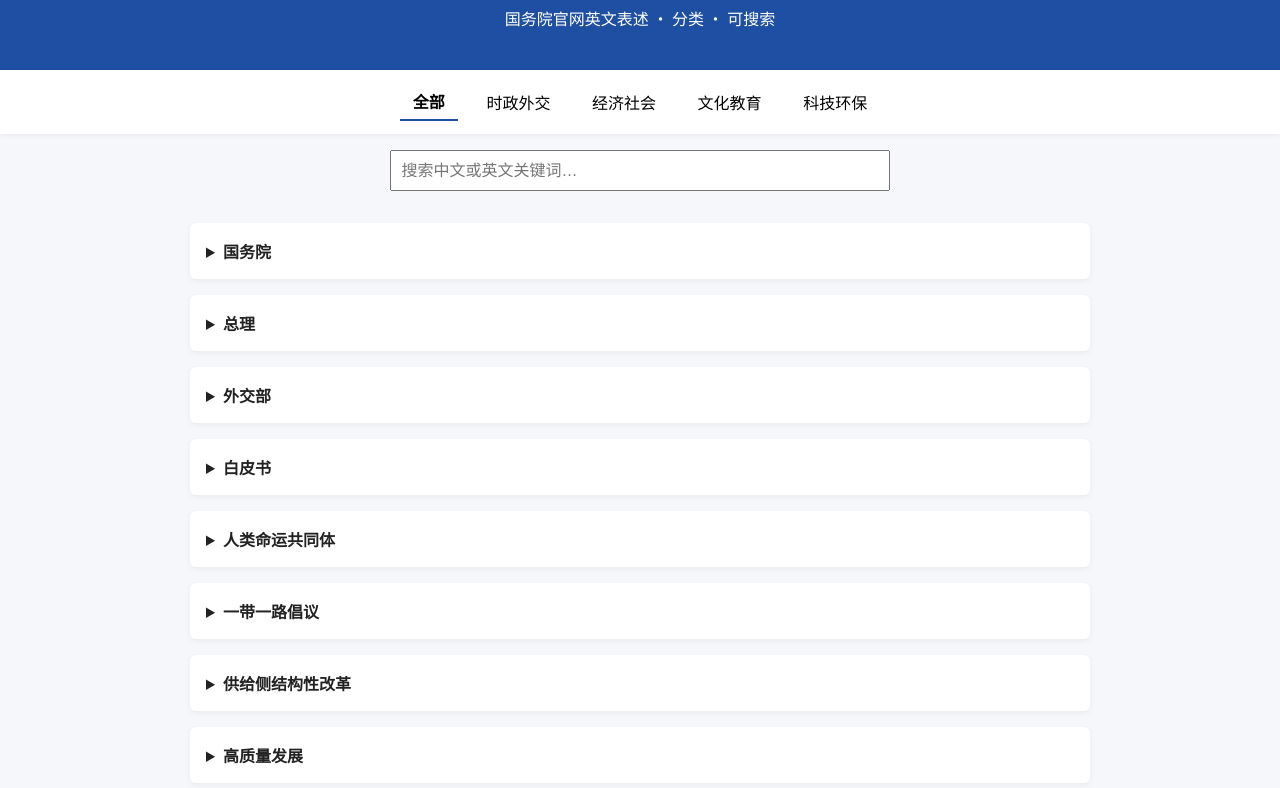
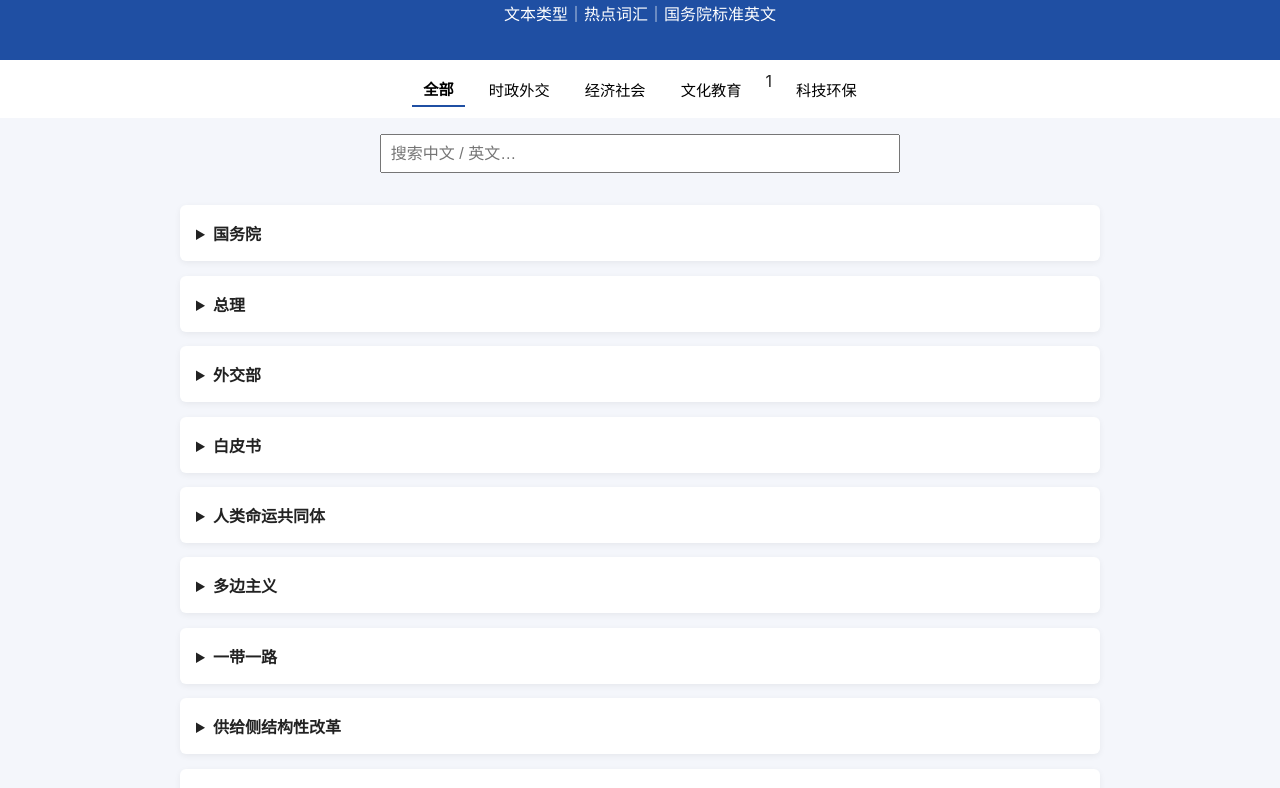
Before and after one commit to Fine512/New-catti, a plain HTML site: page index.html in a window 1280 px wide. Shown: the part 107-895 px from the top of the page. Drawn offline with Linux system fonts and the light colour scheme.

Commit message:
Add files via upload

```diff
--- a/index.html
+++ b/index.html
@@ -2,222 +2,100 @@
 <html lang="zh-CN">
 <head>
 <meta charset="UTF-8" />
-<title>CATTI 二级笔译核心词汇站</title>
-<meta name="viewport" content="width=device-width, initial-scale=1.0" />
-
-<!-- 字体 -->
-<link href="https://fonts.googleapis.com/css2?family=Noto+Sans+SC:wght@400;700&display=swap" rel="stylesheet">
-
+<title>CATTI 二级笔译核心考点</title>
+<meta name="viewport" content="width=device-width,Jinitial-scale=1.0"/>
 <style>
-:root {
-  --primary: #1f4fa3;
-  --bg: #f5f7fb;
-}
-body {
-  margin: 0;
-  font-family: "Noto Sans SC", system-ui, sans-serif;
-  background: var(--bg);
-  color: #222;
-}
-header {
-  background: var(--primary);
-  color: white;
-  padding: 1.5rem;
-  text-align: center;
-}
-nav {
-  display: flex;
-  justify-content: center;
-  gap: 1rem;
-  background: white;
-  padding: 0.8rem;
-  position: sticky;
-  top: 0;
-  z-index: 99;
-  box-shadow: 0 2px 6px rgba(0,0,0,.05);
-}
-nav button {
-  border: none;
-  background: none;
-  font-size: 1rem;
-  cursor: pointer;
-  padding: 0.4rem 0.8rem;
-}
-nav button.active {
-  border-bottom: 2px solid var(--primary);
-  font-weight: bold;
-}
-input[type="search"] {
-  width: 90%;
-  max-width: 500px;
-  display: block;
-  margin: 1rem auto;
-  padding: 0.6rem;
-  font-size: 1rem;
-}
-section {
-  max-width: 900px;
-  margin: auto;
-  padding: 1rem;
-}
-details {
-  background: white;
-  margin-bottom: 1rem;
-  border-radius: 6px;
-  padding: 1rem;
-  box-shadow: 0 2px 6px rgba(0,0,0,.05);
-}
-summary {
-  font-weight: bold;
-  cursor: pointer;
-}
-.en {
-  color: #1f4fa3;
-  font-style: italic;
-}
-footer {
-  text-align: center;
-  font-size: 0.85rem;
-  padding: 2rem;
-  color: #666;
-}
+:root{--primary:#1f4fa3;--bg:#f4f6fb;}
+body{margin:0;font-family:-apple-system,BlinkMacSystemFont,"Segoe UI",Roboto,"PingFang SC","Microsoft YaHei",sans-serif;background:var(--bg);color:#222;}
+header{background:var(--primary);color:#fff;padding:1.2rem;text-align:center;}
+nav{display:flex;justify-content:center;gap:.8rem;background:#fff;padding:.7rem;position:sticky;top:0;z-index:99;flex-wrap:wrap;}
+nav button{border:none;background:none;font-size:.95rem;padding:.35rem .7rem;cursor:pointer;}
+nav button.active{border-bottom:2px solid var(--primary);font-weight:700;}
+input[type="search"]{width:92%;max-width:520px;display:block;margin:1rem auto;padding:.55rem;font-size:1rem;}
+section{max-width:920px;margin:auto;padding:1rem;}
+details{background:#fff;border-radius:6px;padding:1rem;margin-bottom:.9rem;box-shadow:0 2px 6px rgba(0,0,0,.06);}
+summary{font-weight:700;cursor:pointer;}
+.en{color:var(--primary);font-style:italic;margin-top:.4rem;}
+footer{text-align:center;font-size:.85rem;color:#666;padding:1.5rem;}
 </style>
 </head>
 
 <body>
 
 <header>
-  <h1>CATTI 二级笔译 · 核心考点词汇站</h1>
-  <p>国务院官网英文表述 · 分类 · 可搜索</p>
+  <h1>CATTI 二级笔译 · 核心考点</h1>
+  <p>文本类型｜热点词汇｜国务院标准英文</p>
 </header>
 
-<nav id="nav">
+<nav>
   <button data-cat="all" class="active">全部</button>
   <button data-cat="politics">时政外交</button>
   <button data-cat="economy">经济社会</button>
   <button data-cat="culture">文化教育</button>
-  <button data-cat="tech">科技环保</button>
+ 1<button data-cat="tech">科技环保</button>
 </nav>
 
-<input type="search" id="search" placeholder="搜索中文或英文关键词…" />
+<input type="search" id="search" placeholder="搜索中文 / 英文…" />
 
 <section id="content"></section>
 
 <footer>
-  <p>国务院标准英文翻译来源：</p>
-  <p><a href="https://www.gov.cn" target="_blank">中华人民共和国中央人民政府（www.gov.cn）</a></p>
+  <p>国务院标准英文来源：<a href="https://www.gov.cn" target="_blank">www.gov.cn</a></p>
 </footer>
 
 <script>
 const data = [
-  // ===== 时政外交（国务院标准）=====
-  {
-    cat: "politics",
-    zh: "国务院",
-    en: "the State Council of the People's Republic of China"
-  },
-  {
-    cat: "politics",
-    zh: "总理",
-    en: "Premier of the State Council"
-  },
-  {
-    cat: "politics",
-    zh: "外交部",
-    en: "Ministry of Foreign Affairs"
-  },
-  {
-    cat: "politics",
-    zh: "白皮书",
-    en: "white paper"
-  },
-  {
-    cat: "politics",
-    zh: "人类命运共同体",
-    en: "a community with a shared future for mankind"
-  },
+  // 时政外交
+  {cat:"politics", zh:"国务院", en:"the State Council of the People's Republic of China"},
+  {cat:"politics", zh:"总理", en:"Premier of the State Council"},
+  {cat:"politics", zh:"外交部", en:"Ministry of Foreign Affairs"},
+  {cat:"politics", zh:"白皮书", en:"white paper"},
+  {cat:"politics", zh:"人类命运共同体", en:"a community with a shared future for mankind"},
+  {cat:"politics", zh:"多边主义", en:"multilateralism"},
 
-  // ===== 经济社会 =====
-  {
-    cat: "economy",
-    zh: "一带一路倡议",
-    en: "the Belt and Road Initiative"
-  },
-  {
-    cat: "economy",
-    zh: "供给侧结构性改革",
-    en: "supply-side structural reform"
-  },
-  {
-    cat: "economy",
-    zh: "高质量发展",
-    en: "high-quality development"
-  },
+  // 经济社会
+  {cat:"economy", zh:"一带一路", en:"the Belt and Road Initiative"},
+  {cat:"economy", zh:"供给侧结构性改革", en:"supply-side structural reform"},
+  {cat:"economy", zh:"高质量发展", en:"high-quality development"},
+  {cat:"economy", zh:"精准扶贫", en:"targeted poverty alleviation"},
+  {cat:"economy", zh:"宏观经济", en:"macro-economy"},
 
-  // ===== 文化教育 =====
-  {
-    cat: "culture",
-    zh: "中华优秀传统文华",
-    en: "fine traditional Chinese culture"
-  },
-  {
-    cat: "culture",
-    zh: "义务教育",
-    en: "compulsory education"
-  },
+  // 文化教育
+  {cat:"culture", zh:"中华优秀传统文化", en:"fine traditional Chinese culture"},
+  {cat:"culture", zh:"义务教育", en:"compulsory education"},
+  {cat:"culture", zh:"文化遗产", en:"cultural heritage"},
+  {cat:"culture", zh:"文化自信", en:"cultural confidence"},
 
-  // ===== 科技环保 =====
-  {
-    cat: "tech",
-    zh: "碳中和",
-    en: "carbon neutrality"
-  },
-  {
-    cat: "tech",
-    zh: "碳达峰",
-    en: "carbon peaking"
-  },
-  {
-    cat: "tech",
-    zh: "人工智能",
-    en: "artificial intelligence"
-  }
+  // 科技环保
+  {cat:"tech", zh:"碳中和", en:"carbon neutrality"},
+  {cat:"tech", zh:"碳达峰", en:"carbon peaking"},
+  {cat:"tech", zh:"人工智能", en:"artificial intelligence"},
+  {cat:"tech", zh:"公共卫生", en:"public health"},
+  {cat:"tech", zh:"可持续发展", en:"sustainable development"}
 ];
 
-const nav = document.getElementById("nav");
+const content = document.getElementById("content");
 const search = document.getElementById("search");
-const content = document.getElementById("content");
 
-function render(cat, keyword) {
+function render(cat, kw){
   content.innerHTML = "";
-  data
-    .filter(d =>
-      (cat === "all" || d.cat === cat) &&
-      (!keyword ||
-        d.zh.includes(keyword) ||
-        d.en.toLowerCase().includes(keyword.toLowerCase()))
-    )
-    .forEach(d => {
-      const el = document.createElement("details");
-      el.innerHTML = `
-        <summary>${d.zh}</summary>
-        <p class="en">${d.en}</p>
-      `;
-      content.appendChild(el);
-    });
+  data.filter(d =>
+    (cat==="all"||d.cat===cat) &&
+    (!kw || d.zh.includes(kw) || d.en.toLowerCase().includes(kw.toLowerCase()))
+  ).forEach(d => {
+    const el = document.createElement("details");
+    el.innerHTML = `<summary>${d.zh}</summary><div class="en">${d.en}</div>`;
+    content.appendChild(el);
+  });
 }
 
-nav.addEventListener("click", e => {
-  if (e.target.tagName !== "BUTTON") return;
-  nav.querySelectorAll("button").forEach(b => b.classList.remove("active"));
+document.querySelector("nav").onclick = e => {
+  if(e.target.tagName!=="BUTTON") return;
+  document.querySelectorAll("nav button").forEach(b=>b.classList.remove("active"));
   e.target.classList.add("active");
   render(e.target.dataset.cat, search.value);
-});
-
-search.addEventListener("input", () => {
-  const active = document.querySelector("#nav button.active").dataset.cat;
-  render(active, search.value);
-});
+};
+search.oninput = () => render(document.querySelector("nav button.active").dataset.cat, search.value);
 
 render("all");
 </script>
```
